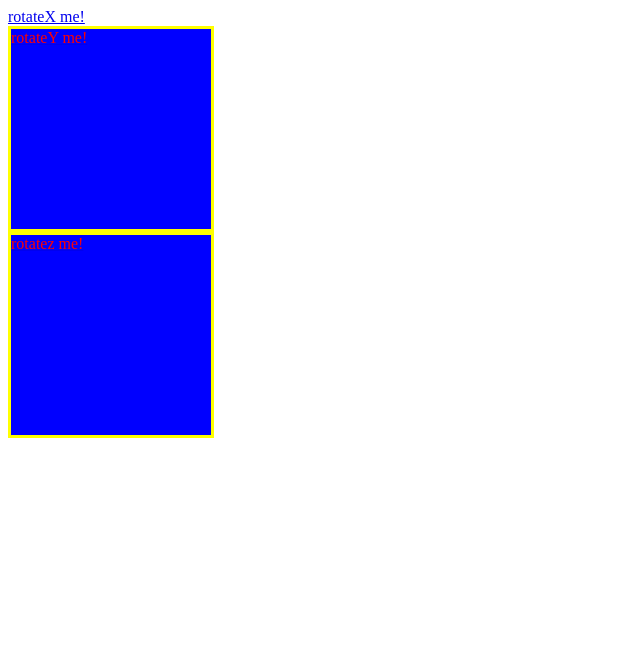
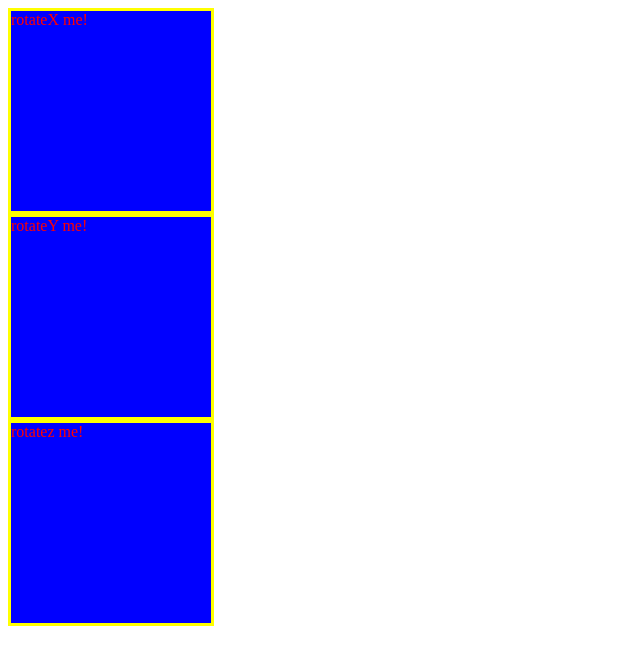
Before and after one commit to Nikhil521091101/nikhil, a plain HTML site: page index.html in a window 1280 px wide. Shown: the whole page, without its empty margins (0-640 px from the left). Drawn offline with Linux system fonts and the light colour scheme.

Commit message:
Remove empty anchor tag from index.html

```diff
--- a/index.html
+++ b/index.html
@@ -21,7 +21,6 @@ Transform:rotateZ(90deg);
 }
 </style>
 <body>
-  <a href="home.html> </a>
 <div id="rotateX">rotateX me! </div>
 <div id="rotateY">rotateY me!</div>
 <div id="rotatez">rotatez me!</div>
```
